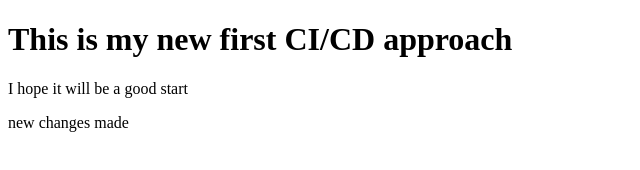
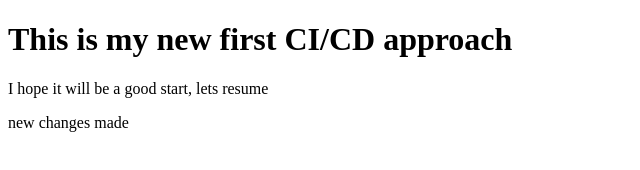
Before and after one commit to Shahzaibkha9/protfolio, a plain HTML site: page index.html in a window 1280 px wide. Shown: the full height of the page, 0-640 px from the left. Drawn offline with Linux system fonts and the light colour scheme.

Commit message:
Update index.html

```diff
--- a/index.html
+++ b/index.html
@@ -7,7 +7,7 @@
 </head>
 <body>
     <h1>This is my new first CI/CD approach</h1>
-    <p>I hope it will be a good start </p>
+    <p>I hope it will be a good start, lets resume  </p>
     <p>new changes made</p>
 </body>
 </html>
```
